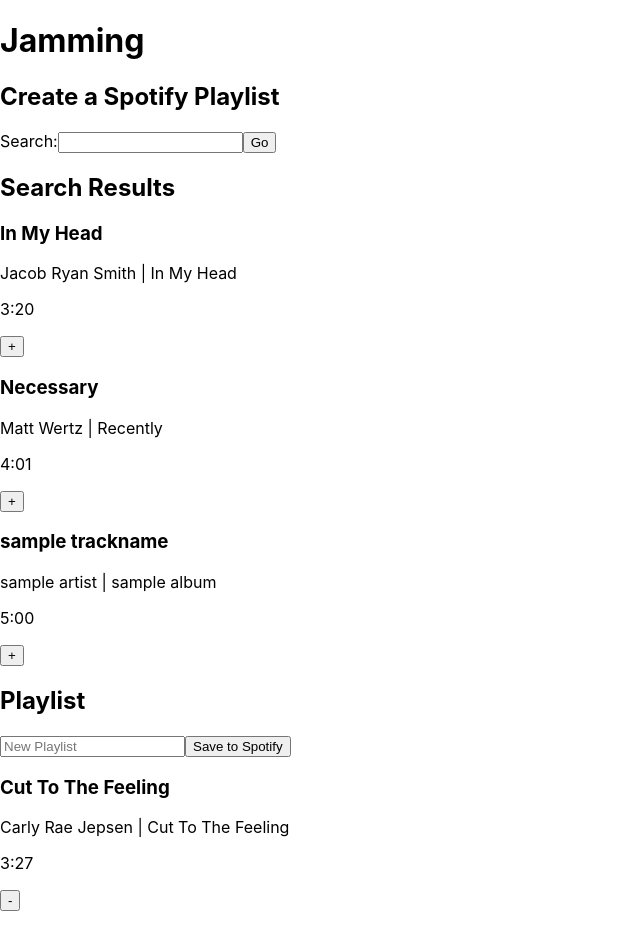
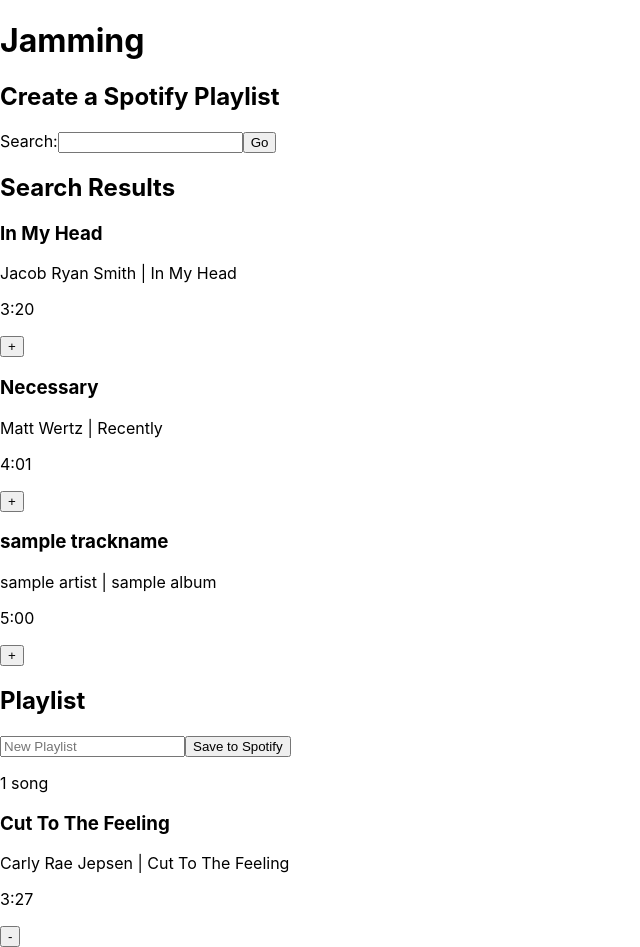
Before and after one commit to kjohnson-webdev/jamming, a React (Create React App) app: page / in a window 1280 px wide. Shown: the whole page, without its empty margins (0-640 px from the left). Before the commit the page ends 911 px from the top, so only its background shows below. Built offline with nearby package versions, Linux system fonts and the light colour scheme.

Commit message:
feat[Tracklist]: add conditional pluralize track(s)

```diff
--- a/src/App.js
+++ b/src/App.js
@@ -1,4 +1,4 @@
-import React, { useCallback, useState } from 'react';
+import React, { useCallback, useEffect, useState } from 'react';
 import './App.css';
 import SearchBar from './search_bar/SearchBar';
 import SearchResults from './search_results/SearchResults';
@@ -25,6 +25,16 @@
     }
   )
 
+  const savePlaylist = useCallback(() => {
+    const playlistUris = playlistTracks.map((track) => track.uri);
+  })
+
+  useEffect(() => {
+    setTrackCount(playlistTracks.length);
+  },
+  [playlistTracks]
+  )
+
   return (
     <div>
       <h1>Jamming</h1>
@@ -45,6 +55,8 @@
           setPlaylistName={setPlaylistName}
           addTrack={addTrack}
           removeTrack={removeTrack}
+          savePlaylist={savePlaylist}
+          trackCount={trackCount}
         />
       </div>
     </div>
--- a/src/SpotifyUtility.js
+++ b/src/SpotifyUtility.js
@@ -1,4 +1,10 @@
 import React from 'react';
+const clientId = "81c34909a2fe417e990ab7a7980ac9dc";
+
+
+function Spotify() {
+
+}
 
 const mockTracks =  [
     {
--- a/src/playlist/Playlist.js
+++ b/src/playlist/Playlist.js
@@ -2,7 +2,7 @@
 
 import Tracklist from '../tracklist/Tracklist';
 
-function Playlist( {playlistTracks, playlistName, setPlaylistName, addTrack, removeTrack} ) {
+function Playlist( {playlistTracks, playlistName, setPlaylistName, addTrack, removeTrack, savePlaylist, trackCount } ) {
     const handleNameChange = useCallback((event) => {
         setPlaylistName(event.target.value);
     }, [setPlaylistName]);
@@ -16,7 +16,8 @@
                 value={playlistName}
                 onChange={handleNameChange}
             />
-            <button>Save to Spotify</button>
+            <button onClick={savePlaylist}>Save to Spotify</button>
+            <p>{trackCount} song{trackCount > 1 ? "s" : ""}</p>
             <Tracklist
                 tracks={playlistTracks}
                 //set isInPlaylist to "true" when tracklist is rendered through Playlist
--- a/src/tracklist/Tracklist.js
+++ b/src/tracklist/Tracklist.js
@@ -1,7 +1,7 @@
 import React, { useState } from 'react';
 import Track from '../track/Track';
 
-function Tracklist( { tracks, playlistTracks, isInPlaylist, addTrack, removeTrack } ) {
+function Tracklist( { tracks, playlistTracks, isInPlaylist, addTrack, removeTrack, } ) {
     //format track duration from ms to mm:ss
     function formatDuration(duration_ms) {
         const minutes = Math.floor((duration_ms/1000)/60);
```
